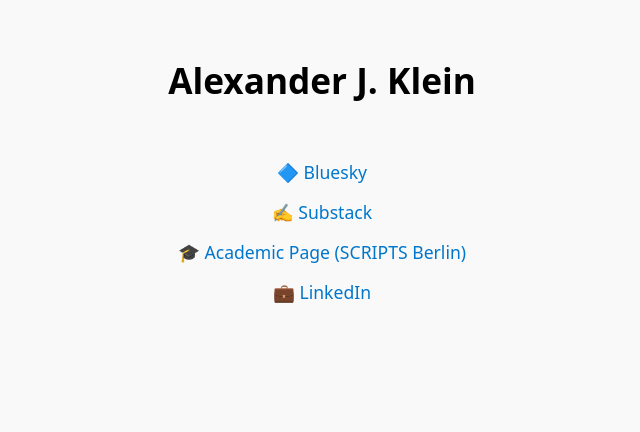
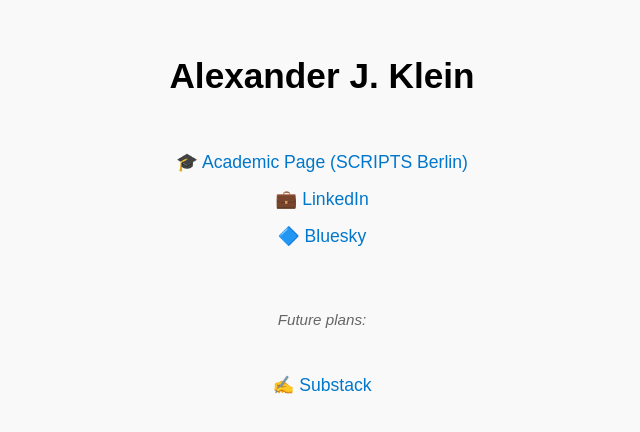
Before and after one commit to Alexanderjklein/landing, a plain HTML site: page index.html in a window 1280 px wide. Shown: the whole page, without its empty margins (318-958 px from the left). Drawn offline with Linux system fonts and the light colour scheme.

Commit message:
Update index.html

```diff
--- a/index.html
+++ b/index.html
@@ -6,7 +6,7 @@
   <meta name="viewport" content="width=device-width, initial-scale=1">
   <style>
     body {
-      font-family: system-ui, sans-serif;
+      font-family: "Futura", sans-serif;
       background: #f9f9f9;
       margin: 0;
       padding: 2rem;
@@ -37,15 +37,25 @@
     a:hover {
       text-decoration: underline;
     }
+    .note {
+      margin-top: 2rem;
+      font-style: italic;
+      color: #666;
+      text-align: center;
+      font-size: 0.95rem;
+    }
   </style>
 </head>
 <body>
   <h1>Alexander J. Klein</h1>
   <ul>
-    <li><a href="https://bsky.app/profile/alexanderjklein.eu" target="_blank">🔷 Bluesky</a></li>
-    <li><a href="https://substack.com/@alexanderjklein?utm_source=user-menu" target="_blank">✍️ Substack</a></li>
     <li><a href="https://www.scripts-berlin.eu/birt/bgts/bgts_people/phd-students/Klein/index.html" target="_blank">🎓 Academic Page (SCRIPTS Berlin)</a></li>
     <li><a href="https://linkedin.com/in/alexander-j-klein" target="_blank">💼 LinkedIn</a></li>
+    <li><a href="https://bsky.app/profile/alexanderjklein.eu" target="_blank">🔷 Bluesky</a></li>
+  </ul>
+  <p class="note">Future plans:</p>
+  <ul>
+    <li><a href="https://substack.com/@alexanderjklein?utm_source=user-menu" target="_blank">✍️ Substack</a></li>
   </ul>
 </body>
 </html>
```
